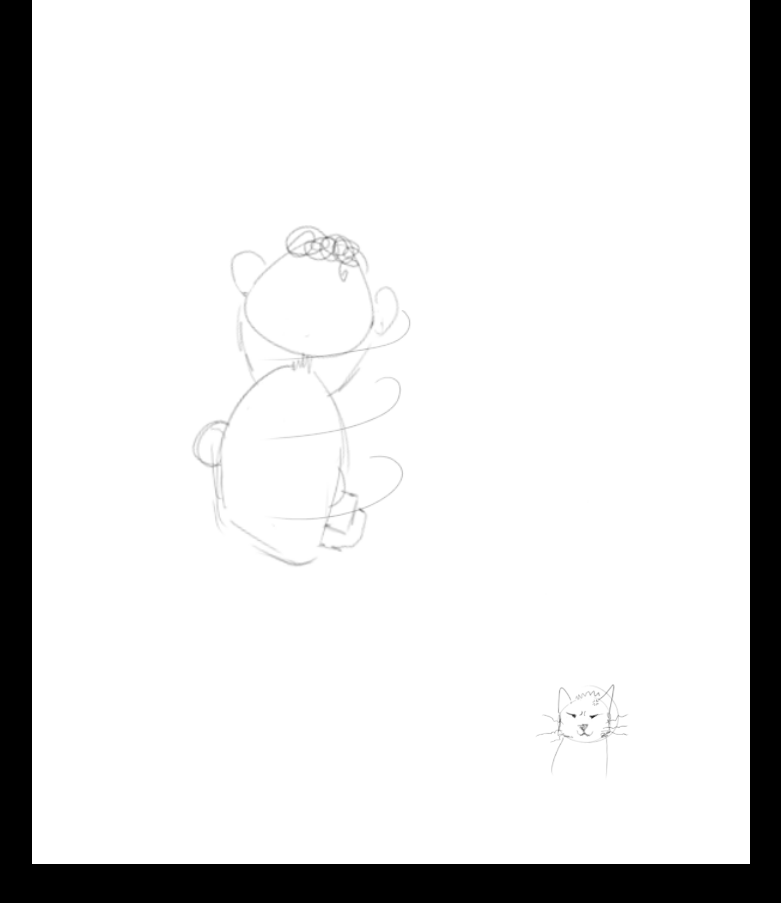
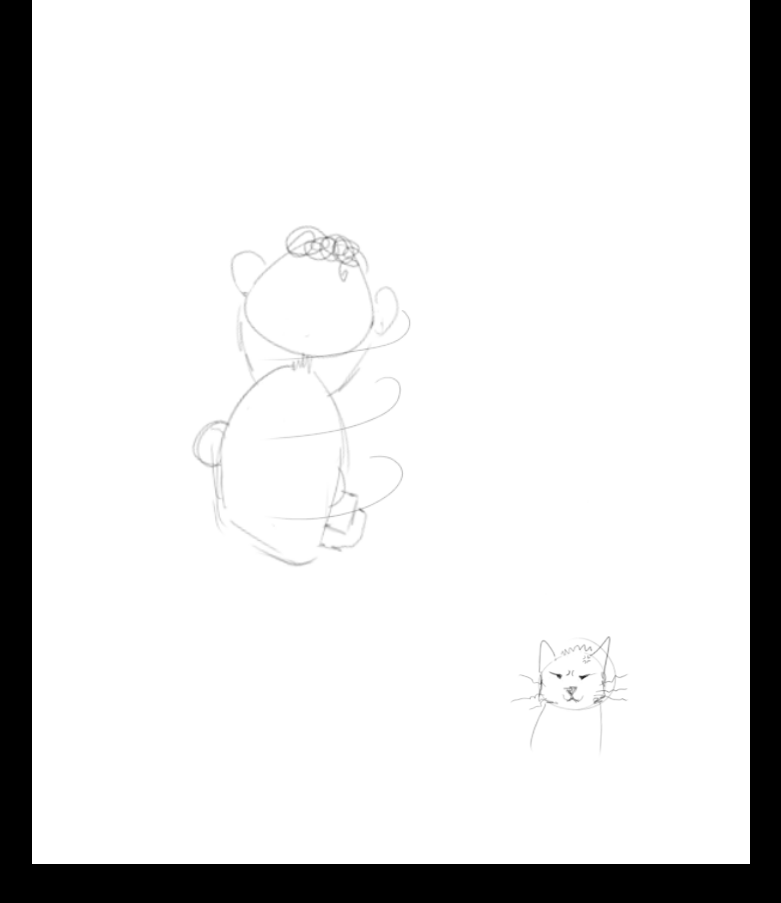
Before and after one commit to Bebel132/urra, a plain HTML site: page quadrinhos/04/index.html in a window 1280 px wide. Shown: the part 2458-3361 px from the top of the page, without its empty margins (249-1030 px from the left). Drawn offline with Linux system fonts and the light colour scheme.

Commit message:
adiciona som ao clicar no gato e ajusta posicionamento dos elementos do quadrinho 4

```diff
--- a/quadrinhos/04/script.js
+++ b/quadrinhos/04/script.js
@@ -23,6 +23,7 @@ const clickEvent = () => {
         top: gato.parentElement.parentElement.children[2].offsetTop + 50,
         behavior: "smooth"
     });
+    miau.play();
     quadros_final_ruim.forEach(e => e.style.display = "none");
     quadros_final_bom.forEach(e => e.style.display = "block");
 }
--- a/quadrinhos/04/style.css
+++ b/quadrinhos/04/style.css
@@ -27,7 +27,7 @@ main div {
 
 #gato2 {
     right: clamp(64px, 10vw, 157px);
-    bottom: clamp(89px, 10vh, 230px);
+    bottom: clamp(89px, 14vh, 230px);
     position: absolute;
     width: clamp(136px, 10vw, 230px);
     animation: gelatine 0.5s infinite;
@@ -41,10 +41,10 @@ main div {
 }
 
 #gato3 {
-    right: clamp(77px, 10vw, 157px);
-    bottom: clamp(89px, 10vh, 230px);
+    right: clamp(77px, 10vw, 140px);
+    bottom: clamp(89px, 14vh, 230px);
     position: absolute;
-    width: clamp(123px, 10vw, 230px);
+    width: clamp(123px, 12vw, 230px);
     animation: angry 0.5s infinite;
 }
 
```
